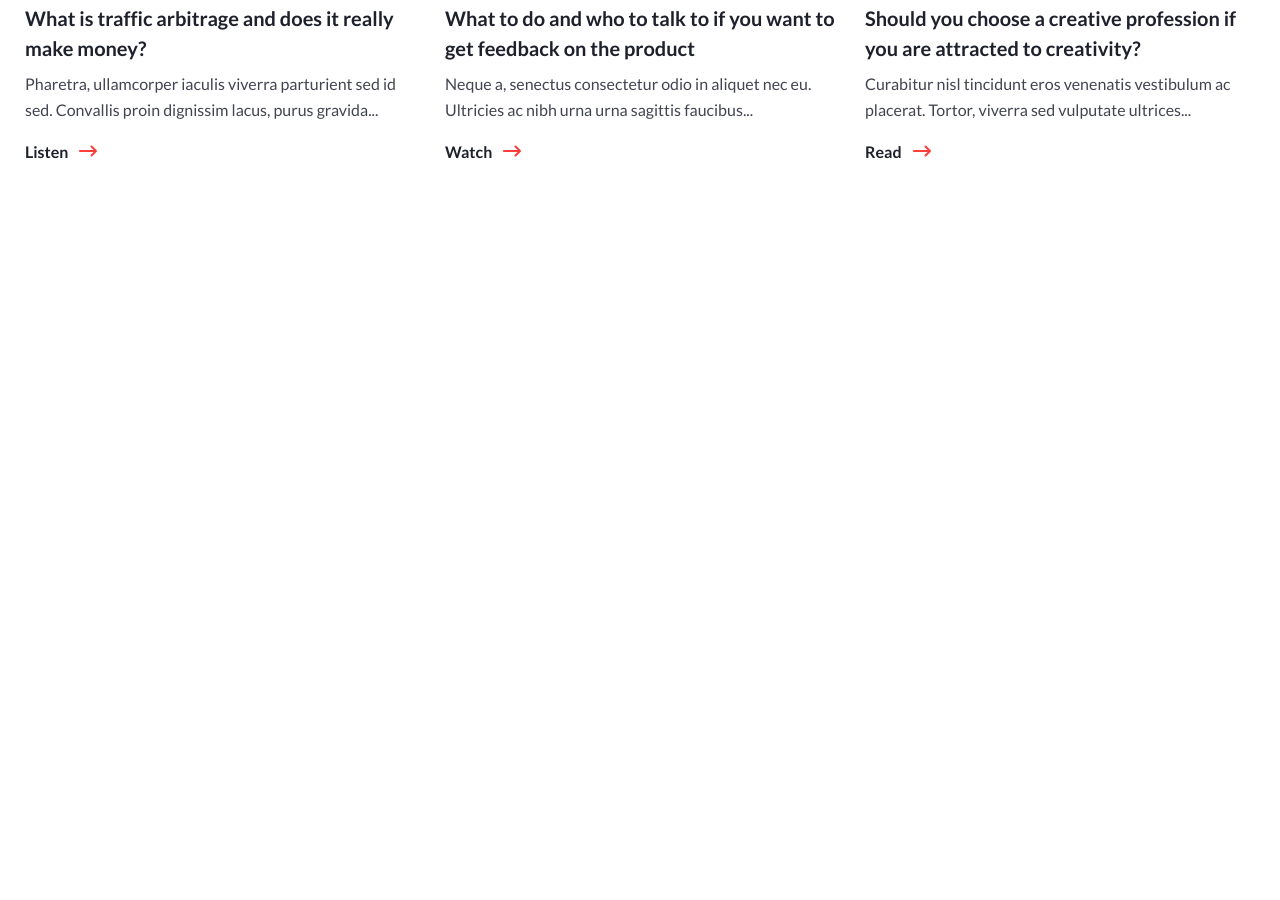
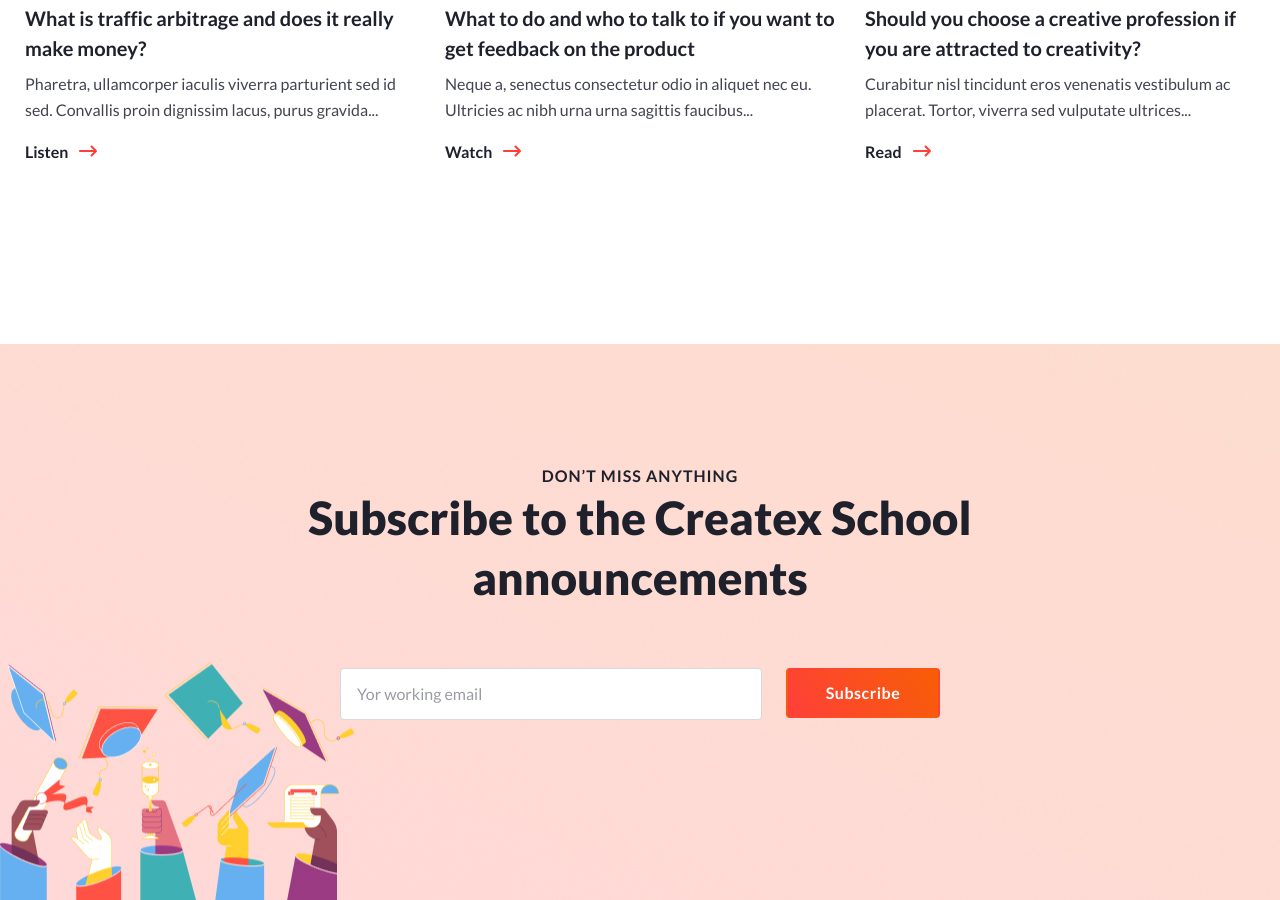
Before and after one commit to draken3333/Curse, a website: page app/index.html in a window 1280 px wide. Shown: the part 7250-8150 px from the top of the page. Before the commit the page ends 7594 px from the top, so only its background shows below. Drawn offline with nearby package versions, Linux system fonts and the light colour scheme; files that its build step writes are made by us from their sources.

Commit message:
section-miss

```diff
--- a/app/index.html
+++ b/app/index.html
@@ -1128,16 +1128,41 @@
 
                 <!--^ / section-our-blog  -->
 
+
+                <section class="section-miss">
+                    <div class="container">
+                        <div class="miss-text text-center">
+                            <div class="certificate-info__text  text-width">
+                                <h6 class="title">
+                                    Don’t miss anything
+                                </h6>
+                                <h1 class="suptitle">
+                                    Subscribe to the Createx School announcements
+                                </h1>
+                            </div>
+                        </div>
+                        <div class="form-subscribe">
+                            <form class="miss-form" action="">
+                                <input class="miss-form__input" placeholder="Yor working email" type="text">
+                                <button class="btn btn-small"">
+                                Subscribe
+                            </button>
+                        </form>
+                    </div>
+
+                    </div>
+                </section>
+                <!--^ section-miss  -->
             </div>
             <!--^ /content -->
 
-            <footer class="footer">
-                <h1></h1>
+            <footer class=" footer">
+                                    <h1></h1>
 
-            </footer>
-            <!--^ footer -->
-        </div>
-        <!--^ /wrapper -->
+                                    </footer>
+                                    <!--^ footer -->
+                        </div>
+                        <!--^ /wrapper -->
     </page>
     <!--^ /page  -->
 
--- a/app/scss/_vars.scss
+++ b/app/scss/_vars.scss
@@ -13,6 +13,7 @@
 $gray: #1e212c;
 $gray700: #787A80;
 $gray600: #9a9ca5;
+$gray400: #d7dadd;
 
 
 //^backgrounds
--- a/app/scss/components/_titles.scss
+++ b/app/scss/components/_titles.scss
@@ -15,3 +15,8 @@
 .text-center {
   text-align: center;
 }
+
+.text-width {
+  width: 100%;
+  max-width: 810px;
+}
--- /dev/null
+++ b/app/scss/content/_section-miss.scss
@@ -0,0 +1,39 @@
+.section-miss {
+  padding: 12rem 0rem 18rem 0rem;
+  background: url(../../images/backgrounds/miss-bg.jpg);
+}
+.miss-text {
+  display: flex;
+  justify-content: center;
+  background-repeat: no-repeat;
+  background-position: center;
+  margin-bottom: 6rem;
+}
+
+.form-subscribe {
+  display: flex;
+  justify-content: center;
+}
+
+.miss-form {
+  display: flex;
+  justify-content: space-between;
+  width: 100%;
+  max-width: 600px;
+  input {
+    width: 100%;
+    max-width: 422px;
+    margin-right: 24px;
+    background: $white;
+    border: 1px solid $gray400;
+    box-sizing: border-box;
+    border-radius: 4px;
+    padding: 13px 0px 13px 16px;
+    &::placeholder {
+      font-family: $lato;
+      font-size: 1.6rem;
+      line-height: 1.6;
+      color: $gray600;
+    }
+  }
+}
--- a/app/scss/style.scss
+++ b/app/scss/style.scss
@@ -23,6 +23,7 @@
 @import "./content/section-certificate";
 @import "./content/section-our-team";
 @import "./content/section-our-blog";
+@import "./content/section-miss";
 //^/Content
 
 @import "media";
```
Also changed, not shown: app/css/style.min.css, app/images/backgrounds/Subscribe.jpg (added), app/images/backgrounds/miss-bg.jpg (added).
